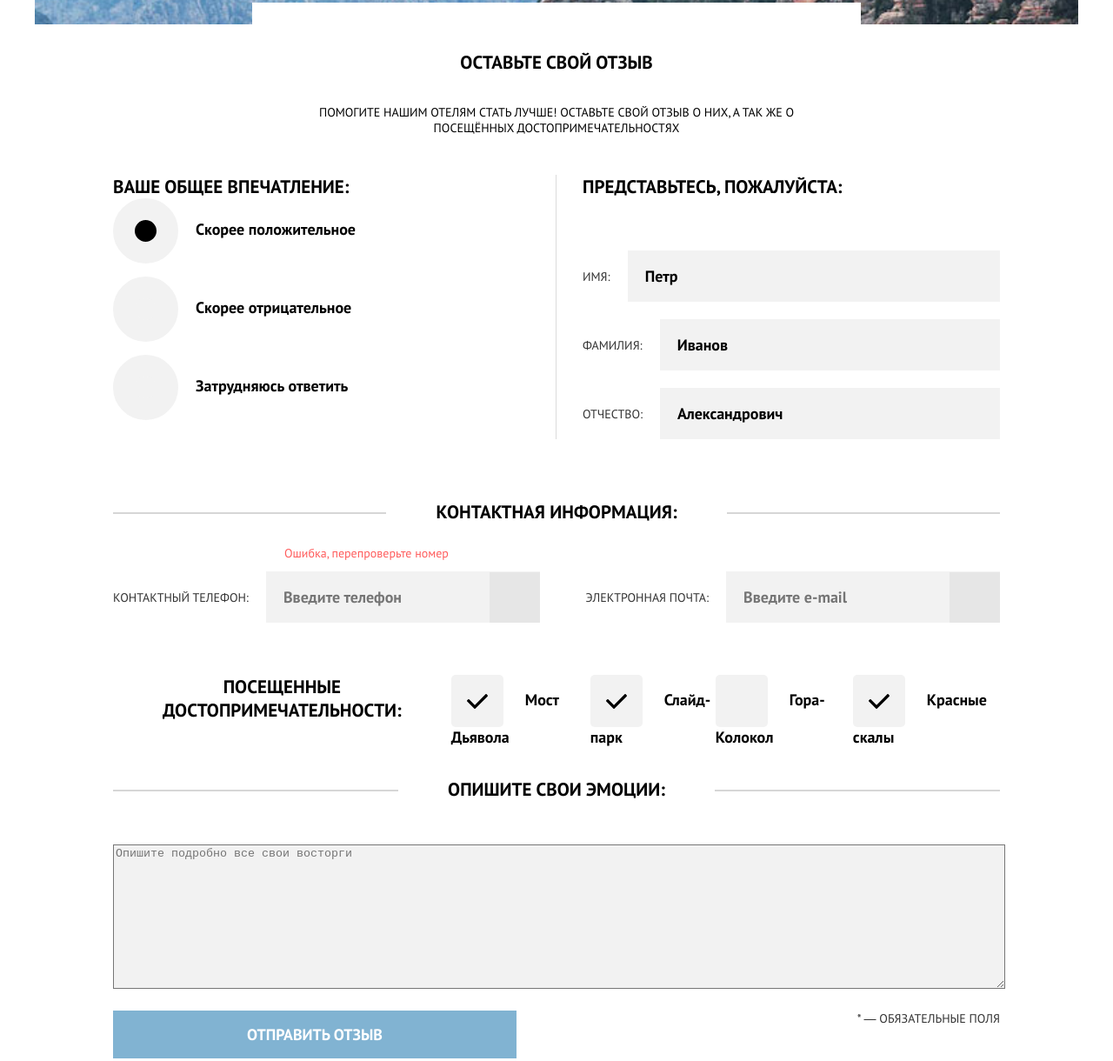
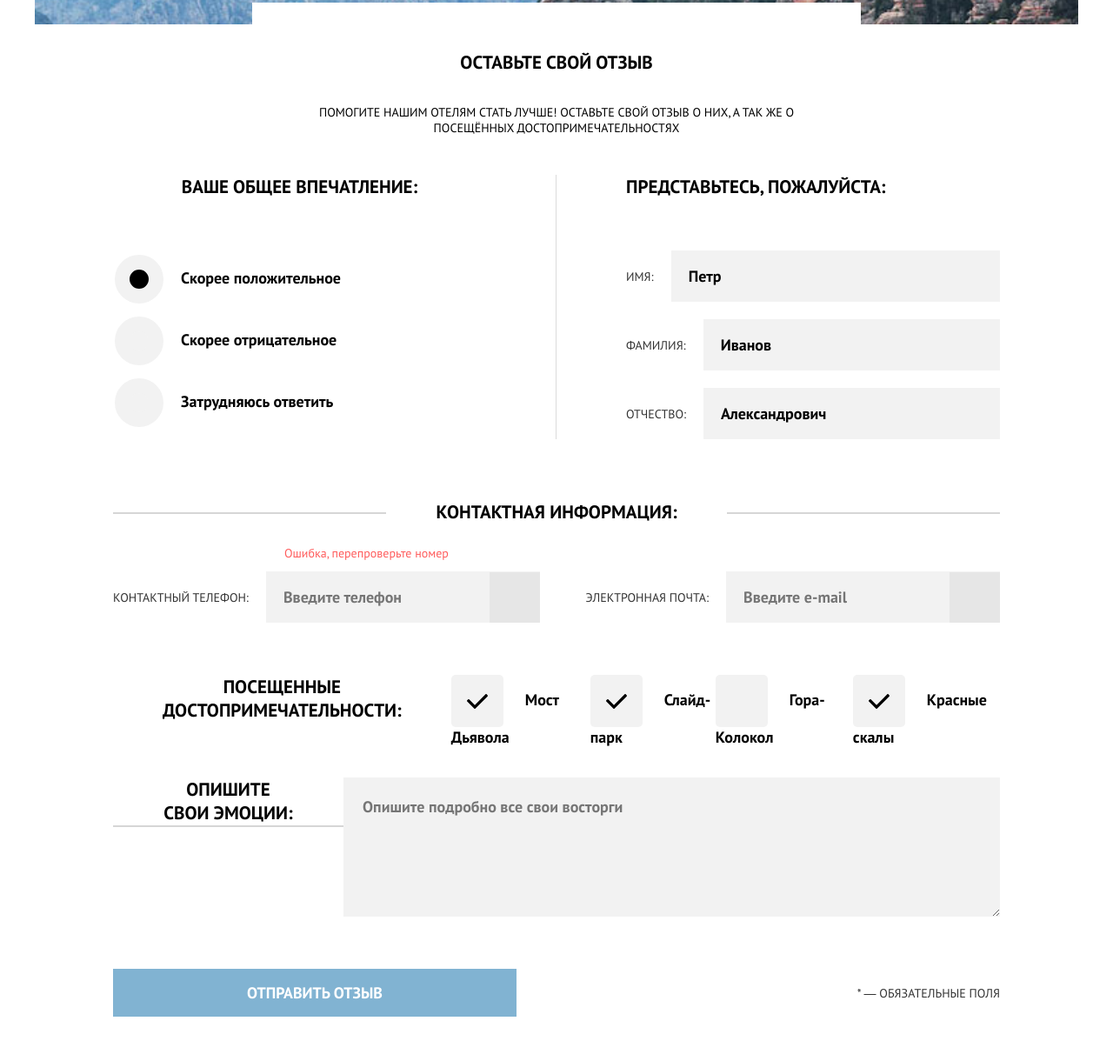
Before and after one commit to AllaDemidova/87790-sedona, a website: page form.html in a window 1280 px wide. Shown: the part 327-1547 px from the top of the page at 87% size. Drawn offline with nearby package versions, Linux system fonts and the light colour scheme; files that its build step writes are made by us from their sources; files whose address does not match are found by name.

Commit message:
доделаны блоки эмоций и впечатлений

```diff
--- a/less/attraction.less
+++ b/less/attraction.less
@@ -1,18 +1,14 @@
 .attraction{
   display: flex;
-  flex-wrap: nowrap;
+  flex-basis: 100%;
 
   @media @mobile-width {
     flex-direction: column;
-    align-content: space-between;
   }
 
   @media @tablet-width {
-    width: 708px;
   }
   @media @desktop-width {
-    width: 1140px;
-    flex-direction: row;
     justify-content: space-between;
   }
   &__title{
--- a/less/contacts.less
+++ b/less/contacts.less
@@ -32,13 +32,13 @@
 
   &__field-wrapper{
     display: flex;
+    position: relative;
 
     @media @mobile-width {
       flex-direction: column;
     }
 
     @media @tablet-width {
-      position: relative;
       flex-wrap: wrap;
       flex-basis: 100%;
       justify-content: space-between;
@@ -47,10 +47,6 @@
     @media @desktop-width {
      flex-basis: auto;
       justify-content: flex-start;
-
-     /*&:last-child {
-        justify-content: flex-end;
-      }*/
     }
 
     &:not(:last-child){
@@ -101,6 +97,10 @@
       height: 58px;
       content: "";
       background: @gray-input-button;
+
+      @media @mobile-width{
+        bottom: 29px;
+      }
     }
   }
   &__input{
--- a/less/feelings.less
+++ b/less/feelings.less
@@ -1,6 +1,12 @@
 .feelings{
   display: flex;
-  flex-direction: column;
+  flex-basis: 100%;
+  @media @mobile-width {
+    margin: 0 0 50px 0;
+  }
+  @media @tablet-width {
+    margin: 0 0 60px 0;
+  }
 
   @media @tablet-width {
     width: 708px;
@@ -8,11 +14,25 @@
   @media @desktop-width {
     width: 1140px;
   }
+  &__title{
+    @media @mobile-width {
+      margin: 0 0 25px 0;
+    }
+    @media @tablet-width {
+      margin: 0 0 60px 0;
+    }
+  }
   textarea{
-    width: 100%;
-    display: block;
+    .border-none();
+    width:  100%;
+    box-sizing: border-box;
     height: 160px;
-    color: #000000;
     background: @gray-background;
+    padding: 22px;
+  }
+
+  textarea[placeholder]{
+    .bold-label();
+    color: @black-color;
   }
 }
--- a/less/impression.less
+++ b/less/impression.less
@@ -8,6 +8,22 @@
     border-right: 1px solid @gray-border-right;
     order: -1;
   }
+  @media @desktop-width {
+    padding-right: 80px;
+
+  }
+
+  &__title{
+    @media @mobile-width {
+      margin:0 0 30px 0;
+    }
+    @media @tablet-width {
+      margin:0 0 65px 0;
+    }
+    @media @desktop-width {
+      text-align: center;
+    }
+  }
   &__field-wrapper:not(:last-child){
     margin: 0 0 15px 0;
   }
@@ -16,13 +32,13 @@
 
     &:before{
       .inline-middle();
-      width: 25px;
-      height: 25px;
+      width: 22px;
+      height: 22px;
       content: "";
-      border: 25px solid @gray-background;
+      border: 17px solid @gray-background;
       border-radius: 50%;
       background: @gray-background;
-      margin: 0 20px 0 0;
+      margin: 0 20px 0 2px;
     }
   }
 
--- a/less/personal-data.less
+++ b/less/personal-data.less
@@ -2,6 +2,10 @@
   @media @tablet-width{
     flex-basis: 50%;
     margin: 0 0 70px 0;
+  }
+  @media @desktop-width {
+    padding-left: 80px;
+
   }
 
   &__title{
--- a/less/submit.less
+++ b/less/submit.less
@@ -1,7 +1,7 @@
 .submit{
   display: flex;
+  flex-basis: 100%;
   justify-content: space-between;
-  margin-top:25px;
   margin-bottom:35px;
 
   @media @tablet-width {
@@ -26,6 +26,7 @@
 
   &__required-note{
     .label();
+    align-self: center;
     @media @mobile-width{
       display: none;
     }
```
